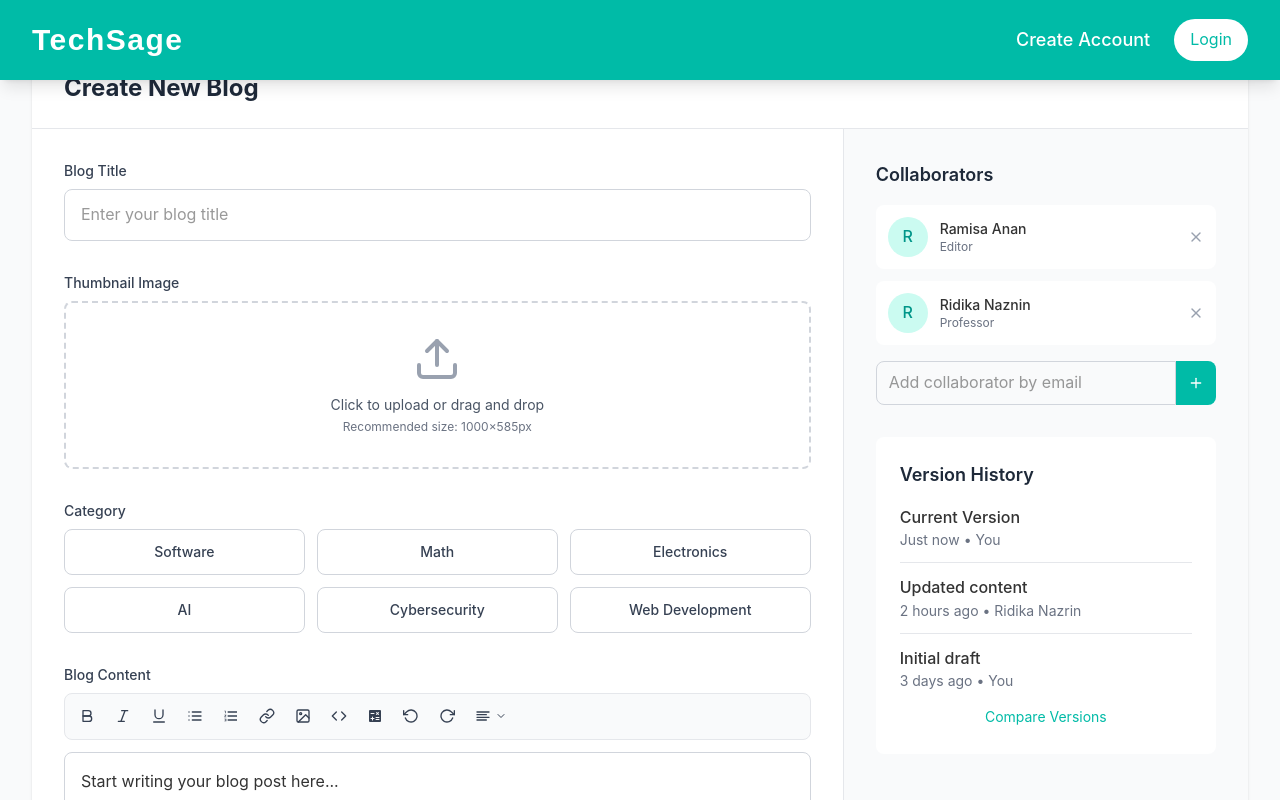
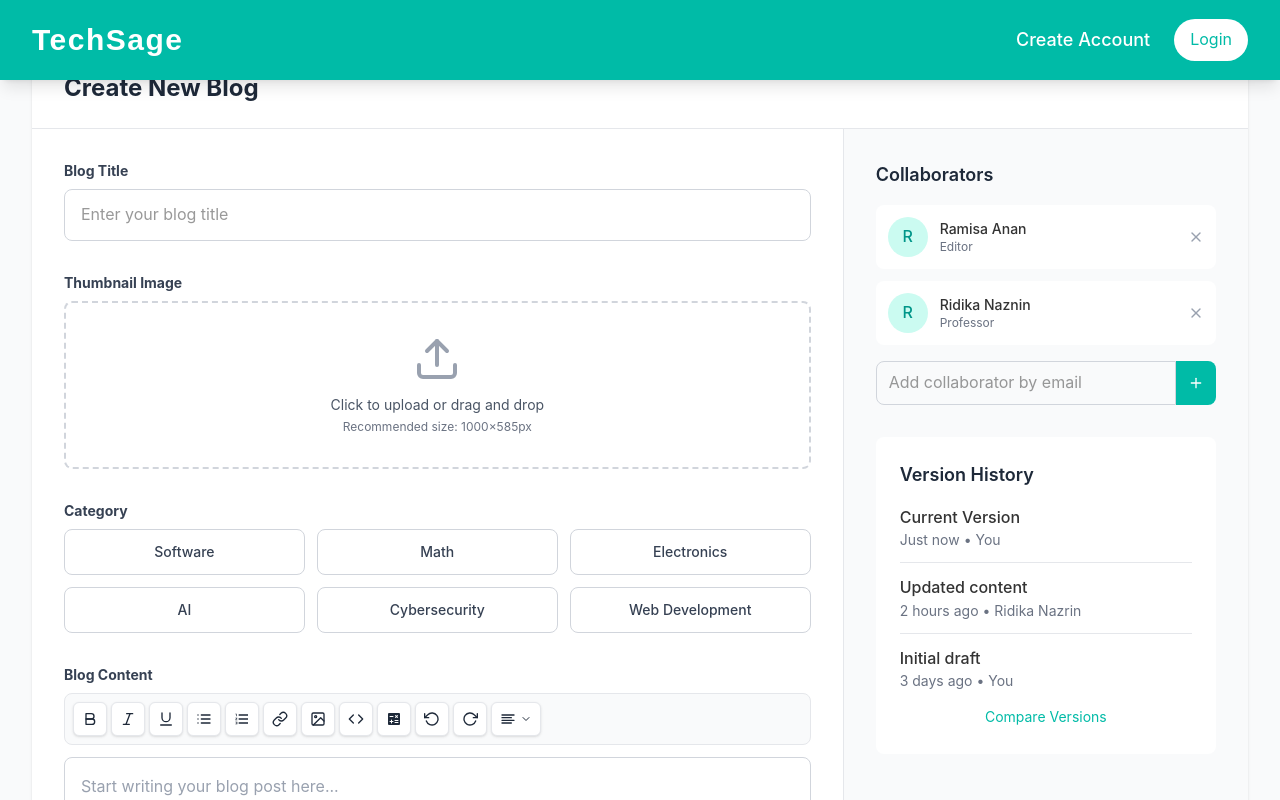
Before and after one commit to AfrinJahanEra/TechSage, a React (Vite) app in the folder Client/: page /create-blog in a window 1280 px wide. Shown: the top 800 px of the page. Built offline with nearby package versions, Linux system fonts and the light colour scheme.

Commit message:
added hover effect

```diff
--- a/Client/src/pages/BlogEditorToolbar.jsx
+++ b/Client/src/pages/BlogEditorToolbar.jsx
@@ -135,16 +135,21 @@ const BlogEditorToolbar = ({ editorRef }) => {
   ];
 
   return (
-    <div className="flex items-center gap-2 mb-3 p-2 bg-gray-50 rounded-lg border border-gray-200 relative">
+    <div className="flex items-center gap-1 mb-3 p-2 bg-gray-50 rounded-lg border border-gray-200 relative">
       {buttons.map((button) => (
         <div key={button.command} className="relative">
           <button
             type="button"
-            className={`p-1.5 rounded hover:bg-gray-100 text-gray-700 ${
-              activeFormat === button.command ? 'text-teal-500' : ''
-            } ${
-              hoveredIcon === button.command ? 'text-teal-500' : ''
-            }`}
+            className={`
+              p-2 rounded-md
+              bg-white
+              border border-gray-200
+              shadow-sm
+              transition-colors duration-200
+              font-bold
+              ${activeFormat === button.command ? 'bg-teal-500 text-white' : 'text-gray-800'}
+              hover:bg-teal-500 hover:text-white
+            `}
             onClick={button.action}
             onMouseEnter={() => {
               setTooltip(button.name);
@@ -155,24 +160,33 @@ const BlogEditorToolbar = ({ editorRef }) => {
               setHoveredIcon(null);
             }}
           >
-            {button.icon}
+            {React.cloneElement(button.icon, { className: "font-bold" })}
           </button>
 
           {tooltip === button.name && (
-            <div className="absolute z-10 bottom-full left-1/2 transform -translate-x-1/2 mb-1 px-2 py-1 text-xs text-white bg-gray-800 rounded whitespace-nowrap">
+            <div className="absolute z-10 bottom-full left-1/2 transform -translate-x-1/2 mb-2 px-2 py-1 text-xs text-white bg-gray-800 rounded whitespace-nowrap">
               {button.name}
             </div>
           )}
         </div>
       ))}
 
+
       {/* Alignment Dropdown */}
       <div className="relative">
         <button
           type="button"
-          className={`p-1.5 rounded hover:bg-gray-100 text-gray-700 ${
-            hoveredIcon === 'alignment' ? 'text-teal-500' : ''
-          }`}
+          className={`
+            p-2 rounded-md
+            bg-white
+            border border-gray-200
+            shadow-sm
+            transition-colors duration-200
+            font-bold
+            ${hoveredIcon === 'alignment' ? 'bg-teal-500 text-white' : 'text-gray-800'}
+            hover:bg-teal-500 hover:text-white
+          `}
+          onClick={() => setShowAlignmentOptions(!showAlignmentOptions)}
           onMouseEnter={() => {
             setTooltip('Alignment');
             setHoveredIcon('alignment');
@@ -182,72 +196,43 @@ const BlogEditorToolbar = ({ editorRef }) => {
             setHoveredIcon(null);
           }}
         >
-          <div className="flex items-center">
+          <div className="flex items-center font-bold">
             <FiAlignLeft />
             <FiChevronDown className="ml-1" size={12} />
           </div>
         </button>
 
         {tooltip === 'Alignment' && (
-          <div className="absolute z-10 bottom-full left-1/2 transform -translate-x-1/2 mb-1 px-2 py-1 text-xs text-white bg-gray-800 rounded whitespace-nowrap">
+          <div className="absolute z-10 bottom-full left-1/2 transform -translate-x-1/2 mb-2 px-2 py-1 text-xs text-white bg-gray-800 rounded whitespace-nowrap">
             Alignment
           </div>
         )}
 
         {showAlignmentOptions && (
-          <div className="absolute z-20 left-0 mt-1 bg-white shadow-lg rounded-md p-2 flex flex-col gap-1">
-            <button
-              className="p-1.5 rounded hover:bg-gray-100 text-gray-700 flex items-center gap-2"
-              onClick={() => handleAlignmentChange('Left')}
-              onMouseEnter={() => setTooltip('Align Left')}
-              onMouseLeave={() => setTooltip('')}
-            >
-              <FiAlignLeft /> Left
-              {tooltip === 'Align Left' && (
-                <div className="absolute left-full ml-2 px-2 py-1 text-xs text-white bg-gray-800 rounded whitespace-nowrap">
-                  Align Left
-                </div>
-              )}
-            </button>
-            <button
-              className="p-1.5 rounded hover:bg-gray-100 text-gray-700 flex items-center gap-2"
-              onClick={() => handleAlignmentChange('Center')}
-              onMouseEnter={() => setTooltip('Center')}
-              onMouseLeave={() => setTooltip('')}
-            >
-              <FiAlignCenter /> Center
-              {tooltip === 'Center' && (
-                <div className="absolute left-full ml-2 px-2 py-1 text-xs text-white bg-gray-800 rounded whitespace-nowrap">
-                  Center
-                </div>
-              )}
-            </button>
-            <button
-              className="p-1.5 rounded hover:bg-gray-100 text-gray-700 flex items-center gap-2"
-              onClick={() => handleAlignmentChange('Right')}
-              onMouseEnter={() => setTooltip('Align Right')}
-              onMouseLeave={() => setTooltip('')}
-            >
-              <FiAlignRight /> Right
-              {tooltip === 'Align Right' && (
-                <div className="absolute left-full ml-2 px-2 py-1 text-xs text-white bg-gray-800 rounded whitespace-nowrap">
-                  Align Right
-                </div>
-              )}
-            </button>
-            <button
-              className="p-1.5 rounded hover:bg-gray-100 text-gray-700 flex items-center gap-2"
-              onClick={() => handleAlignmentChange('Full')}
-              onMouseEnter={() => setTooltip('Justify')}
-              onMouseLeave={() => setTooltip('')}
-            >
-              <FiAlignJustify /> Justify
-              {tooltip === 'Justify' && (
-                <div className="absolute left-full ml-2 px-2 py-1 text-xs text-white bg-gray-800 rounded whitespace-nowrap">
-                  Justify
-                </div>
-              )}
-            </button>
+          <div className="absolute z-20 left-0 mt-1 bg-white shadow-lg rounded-md p-2 border border-gray-200">
+            {[
+              { icon: <FiAlignLeft />, name: 'Align Left', command: 'Left' },
+              { icon: <FiAlignCenter />, name: 'Center', command: 'Center' },
+              { icon: <FiAlignRight />, name: 'Align Right', command: 'Right' },
+              { icon: <FiAlignJustify />, name: 'Justify', command: 'Full' }
+            ].map((item) => (
+              <button
+                key={item.command}
+                className="
+                  w-full px-3 py-2 rounded-md
+                  text-left text-gray-800 font-bold
+                  hover:bg-teal-500 hover:text-white
+                  flex items-center gap-2
+                  transition-colors duration-200
+                "
+                onClick={() => handleAlignmentChange(item.command)}
+                onMouseEnter={() => setTooltip(item.name)}
+                onMouseLeave={() => setTooltip('')}
+              >
+                {React.cloneElement(item.icon, { className: "font-bold" })}
+                {item.name}
+              </button>
+            ))}
           </div>
         )}
       </div>
@@ -255,4 +240,5 @@ const BlogEditorToolbar = ({ editorRef }) => {
   );
 };
 
+
 export default BlogEditorToolbar;
--- a/Client/src/pages/CreateBlogs.jsx
+++ b/Client/src/pages/CreateBlogs.jsx
@@ -77,6 +77,8 @@ const CreateBlogPage = () => {
     alert('Blog published successfully!');
   };
 
+
+
   return (
     <div className="min-h-screen bg-gray-50">
       <Navbar />
@@ -94,7 +96,7 @@ const CreateBlogPage = () => {
               <form onSubmit={handleSubmit}>
                 {/* Blog Title */}
                 <div className="mb-8">
-                  <label className="block text-sm font-medium text-gray-700 mb-2">Blog Title</label>
+                  <label className="block text-sm font-bold text-gray-700 mb-2">Blog Title</label>
                   <input
                     type="text"
                     className="w-full px-4 py-3 border border-gray-300 rounded-lg focus:ring-2 focus:ring-teal-500 focus:border-transparent"
@@ -106,7 +108,7 @@ const CreateBlogPage = () => {
 
                 {/* Thumbnail Upload */}
                 <div className="mb-8">
-                  <label className="block text-sm font-medium text-gray-700 mb-2">Thumbnail Image</label>
+                  <label className="block text-sm font-bold text-gray-700 mb-2">Thumbnail Image</label>
                   <div
                     className="border-2 border-dashed border-gray-300 rounded-lg p-8 text-center cursor-pointer hover:border-teal-500 transition-colors"
                     onClick={() => fileInputRef.current.click()}
@@ -144,7 +146,7 @@ const CreateBlogPage = () => {
 
                 {/* Category Selection */}
                 <div className="mb-8">
-                  <label className="block text-sm font-medium text-gray-700 mb-2">Category</label>
+                  <label className="block text-sm font-bold text-gray-700 mb-2">Category</label>
                   <div className="grid grid-cols-3 gap-3">
                     {availableCategories.map((cat) => (
                       <button
@@ -167,7 +169,7 @@ const CreateBlogPage = () => {
 
                 {/* Blog Content Editor */}
                 <div className="mb-8">
-                  <label className="block text-sm font-medium text-gray-700 mb-2">Blog Content</label>
+                  <label className="block text-sm font-bold text-gray-700 mb-2">Blog Content</label>
 
                   {/* Replace the old toolbar with the new component */}
                   <BlogEditorToolbar editorRef={editorRef} />
@@ -175,11 +177,35 @@ const CreateBlogPage = () => {
                   {/* Editor Content */}
                   <div
                     ref={editorRef}
-                    className="min-h-[300px] border border-gray-300 rounded-lg p-4 focus:outline-none focus:ring-2 focus:ring-teal-500"
+                    className="min-h-[300px] border border-gray-300 rounded-lg p-4 focus:outline-none focus:ring-2 focus:ring-teal-500 text-gray-400"
                     contentEditable
-                    dangerouslySetInnerHTML={{ __html: content }}
-                    onInput={(e) => setContent(e.target.innerHTML)}
+                    onFocus={(e) => {
+                      if (e.currentTarget.textContent === "Start writing your blog post here...") {
+                        e.currentTarget.textContent = "";
+                        e.currentTarget.classList.remove("text-gray-400");
+                        e.currentTarget.classList.add("text-gray-800");
+                      }
+                    }}
+                    onBlur={(e) => {
+                      if (e.currentTarget.textContent === "") {
+                        e.currentTarget.textContent = "Start writing your blog post here...";
+                        e.currentTarget.classList.add("text-gray-400");
+                        e.currentTarget.classList.remove("text-gray-800");
+                      }
+                    }}
+                    dangerouslySetInnerHTML={{
+                      __html: content === '<p>Start writing your blog post here...</p>' ?
+                        '<p class="text-gray-400">Start writing your blog post here...</p>' : content
+                    }}
+                    onInput={(e) => {
+                      setContent(e.currentTarget.innerHTML);
+                      if (e.currentTarget.textContent !== "" && e.currentTarget.textContent !== "Start writing your blog post here...") {
+                        e.currentTarget.classList.remove("text-gray-400");
+                        e.currentTarget.classList.add("text-gray-800");
+                      }
+                    }}
                   />
+
                 </div>
 
                 {/* Action Buttons */}
```
